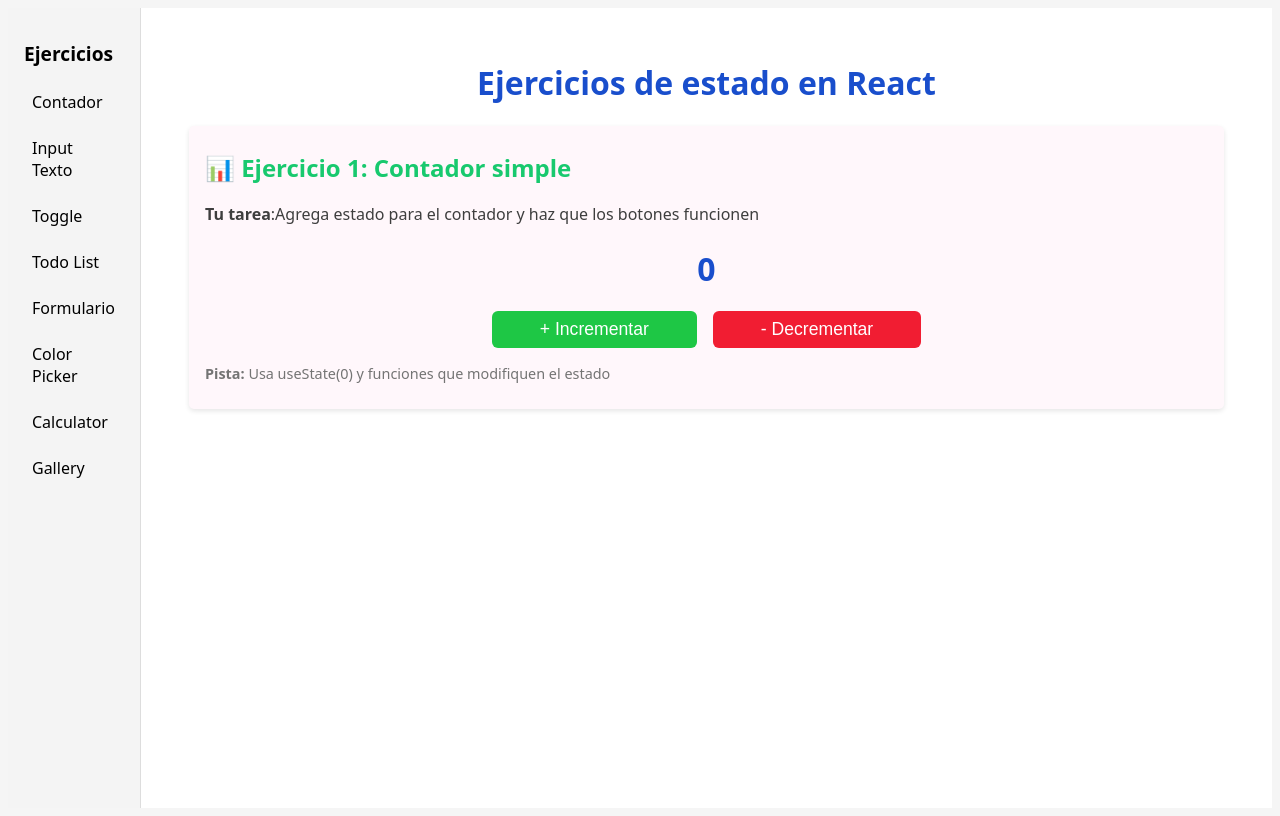
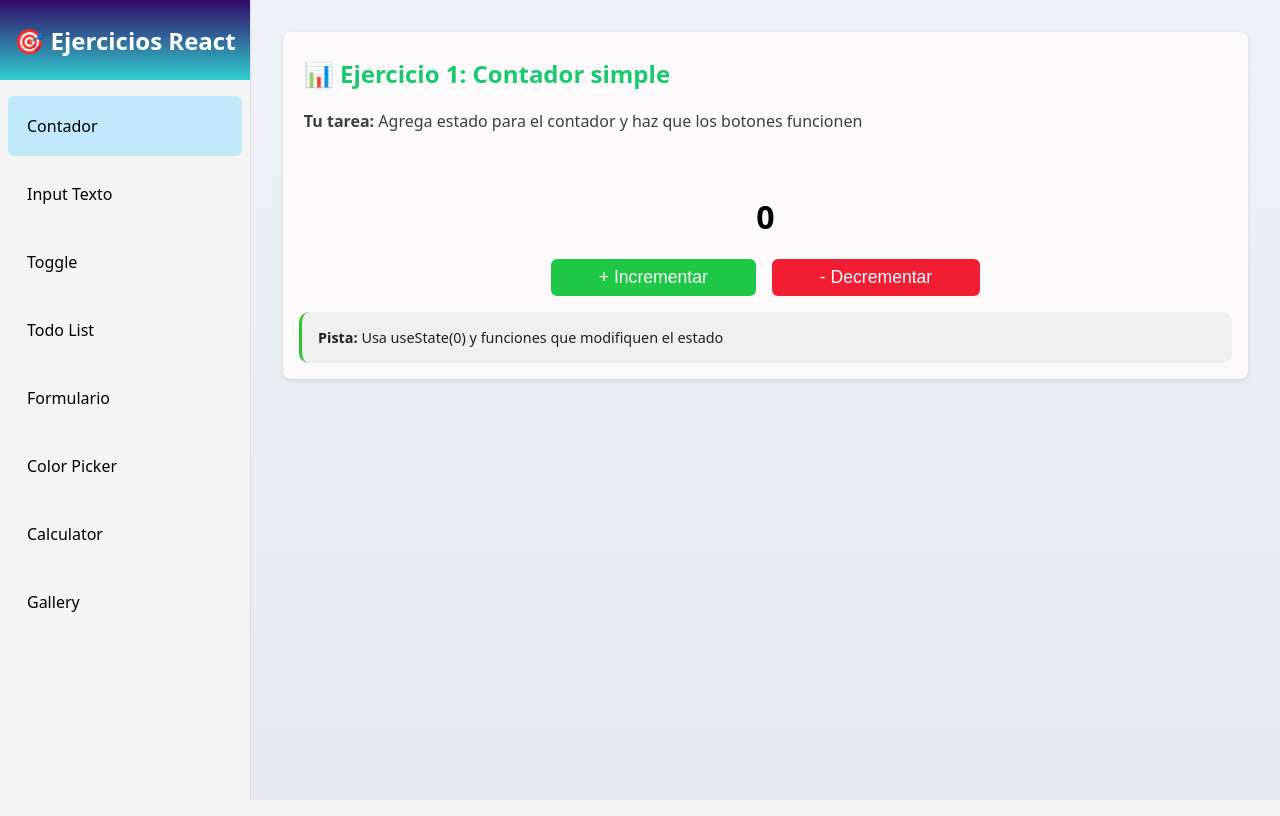
Before and after one commit to jaalzu/recipe-web-react, a React (Vite) app: page / in a window 1280 px wide. Built offline with nearby package versions, Linux system fonts and the light colour scheme.

Commit message:
more style to page!

```diff
--- a/src/App.jsx
+++ b/src/App.jsx
@@ -1,4 +1,4 @@
-import { useState } from 'react'
+import { useState } from 'react';
 import styles from './App.module.css';
 import Card from './components/card/Card';
 import Counter from './components/Counter/Counter';
@@ -80,26 +80,39 @@
     )
   }
 
+  const items = [
+    { id: 'counter', label: 'Contador' },
+    { id: 'text', label: 'Input Texto' },
+    { id: 'toggle', label: 'Toggle' },
+    { id: 'todo', label: 'Todo List' },
+    { id: 'form', label: 'Formulario' },
+    { id: 'color', label: 'Color Picker' },
+    { id: 'calculator', label: 'Calculator' },
+    { id: 'gallery', label: 'Gallery' },
+  ];
+
   return (
     <div className={styles.layout}>
       {/* Sidebar */}
       <aside className={styles.sidebar}>
-        <h2>Ejercicios</h2>
+        <div className={styles.sidebarHeader}>
+          <h2>🎯 Ejercicios React</h2>
+        </div>
         <ul>
-          <li onClick={() => setActive("counter")}>Contador</li>
-          <li onClick={() => setActive("text")}>Input Texto</li>
-          <li onClick={() => setActive("toggle")}>Toggle</li>
-          <li onClick={() => setActive("todo")}>Todo List</li>
-          <li onClick={() => setActive("form")}>Formulario</li>
-          <li onClick={() => setActive("color")}>Color Picker</li>
-          <li onClick={() => setActive("calculator")}>Calculator</li>
-          <li onClick={() => setActive("gallery")}>Gallery</li>
+          {items.map(item => (
+            <li
+              key={item.id}
+              onClick={() => setActive(item.id)}
+              className={active === item.id ? styles.active : ''}
+            >
+              {item.label}
+            </li>
+          ))}
         </ul>
       </aside>
 
       {/* Contenido */}
       <main className={styles.content}>
-        <h1>Ejercicios de estado en React</h1>
         {ejercicios[active]}
       </main>
     </div>
--- a/src/App.module.css
+++ b/src/App.module.css
@@ -1,12 +1,7 @@
 .layout {
   display: flex;
   min-height: 100vh;
-  background-color: rgb(255, 255, 255);
-}
-
-h1{
-    color: rgba(23, 77, 204, 0.993);
-    text-align: center;
+  background-image: linear-gradient(to top, #e6e9f0 0%, #eef1f5 100%);
 }
 
 input{
@@ -18,35 +13,51 @@
 
 
 .sidebar {
-  width: 100px;
+  width: 250px;
   background: #f4f4f4;
-  padding: 1rem;
   border-right: 1px solid #ddd;
 }
 
 .sidebar h2 {
-  font-size: 1.2rem;
-  margin-bottom: 1rem;
+  font-size: 1.5rem;
+  margin-top: 0;
+  font-weight: bold;
+  display: flex;
+  height: 100%;
+  justify-content: center;
+  color: white;
+  align-items: center;
 }
+
+.sidebarHeader{
+    width: 100%;
+    height: 10%;
+background-image: linear-gradient(to top, #30cfd0 0%, #330867 100%);}
 
 .sidebar ul {
   list-style: none;
-  padding: 0;
+  padding-inline: .5rem;
 }
 
 .sidebar li {
-  padding: 0.5rem;
+  padding: 1rem;
   margin-bottom: 0.5rem;
   cursor: pointer;
   border-radius: 6px;
+  border: 3px solid transparent;
   transition: background 0.2s;
 }
 
 .sidebar li:hover {
   background: #ddd;
+  border: 3px solid rgb(195, 195, 195);
 }
 
 .content {
   flex: 1;
   padding: 2rem;
 }
+
+.active {
+  background-color: #c2e9fb;
+}
--- /dev/null
+++ b/src/components/Quiz/Quiz.jsx
@@ -0,0 +1,5 @@
+export default function Quiz(){
+    return(
+        <h1>Hola</h1>
+    )
+}
--- a/src/components/card/Card.jsx
+++ b/src/components/card/Card.jsx
@@ -3,8 +3,10 @@
 export default function Card({titulo,tarea,pista,color,children}){
     return(
         <div className={styles.card}>
-            <h2 style={{ color }}>{titulo}</h2>
-            <p><b>Tu tarea</b>:{tarea}</p>
+            <div className={styles.cardHeader} style={{ color }} >
+  <h2 >{titulo}</h2>
+  <p><b>Tu tarea:</b> {tarea}</p>
+</div>
             {children && <div className={styles.extra}>{children}</div>}
             <span className={styles.pista}><b>Pista:</b> {pista}</span>
         </div>
--- a/src/components/card/Card.module.css
+++ b/src/components/card/Card.module.css
@@ -1,27 +1,31 @@
 .card{
-  background-color: #fff7fb;
-  padding: .3rem 1rem 1.6rem;
-  margin: 0 1rem;
+  background-color: #fcf9fb;
     box-shadow: 0 2px 5px rgba(0,0,0,0.1);
-
-  border-radius: 5px;
+  border-radius: 8px;
+  padding-inline: 1rem;
+  padding-bottom: 1rem;
 }
 
-h2{
-  font-weight: 600;
+.cardHeader{
+  padding: .3rem .3rem 1.6rem;
+  border-top-left-radius: 8px;
+  border-top-right-radius: 8px;
 }
+
 
 p{
   color: rgb(62, 62, 62);
 }
 
-span{
-}
+
 
 .pista{
   display: block;
-  color: rgb(116, 116, 116);
+  color: rgb(32, 32, 32);
   margin-top: 1rem;
   font-size: .9rem;
-
+  padding: 1rem;
+  border-radius: 10px;
+  border-left: 3px solid rgb(43, 198, 43);
+  background-color: #efefef;
 }
--- a/src/index.css
+++ b/src/index.css
@@ -1,7 +1,10 @@
 :root {
   font-family: system-ui;
+  background-color: whitesmoke;
+}
+
+html, body {
+  margin: 0;
+  box-sizing: border-box;
   padding: 0;
-  margin: 0;
-  background-color: whitesmoke;
-  box-sizing: border-box;
 }
```
Also changed, not shown: src/data/ejercicios.js (added, +38 -0 lines), src/components/Quiz/Quiz.module.css (added), src/components/Sidebar/Sidebar.jsx (added), src/components/Sidebar/Sidebar.module.css (added).
